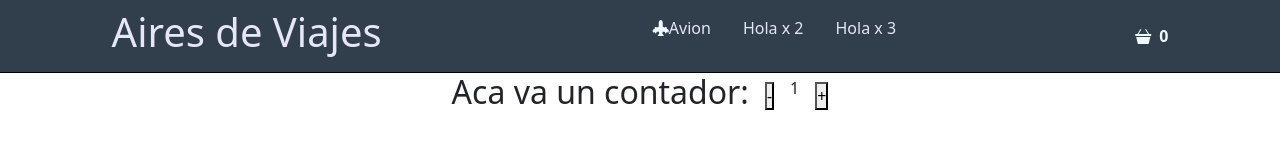
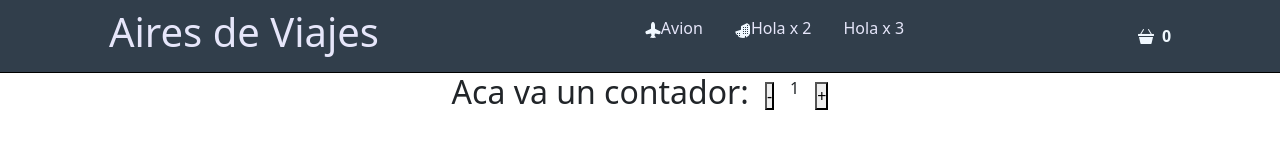
Before and after one commit to FacuCampos/Aires-de-viaje, a React (Vite) app: page / in a window 1280 px wide. Shown: the top 160 px of the page. Built offline with nearby package versions, Linux system fonts and the light colour scheme.

Commit message:
Se agrego bootstrap icons

```diff
--- a/package.json
+++ b/package.json
@@ -14,6 +14,7 @@
     "bootstrap": "^5.3.2",
     "bootstrap-icons": "^1.11.1",
     "react": "^18.2.0",
+    "react-bootstrap-icons": "^1.10.3",
     "react-dom": "^18.2.0"
   },
   "devDependencies": {
--- a/src/components/NavBar/NavBar.jsx
+++ b/src/components/NavBar/NavBar.jsx
@@ -1,6 +1,7 @@
 import React from 'react'
 import './NavBar.css'
 import CartWidget from '../CartWidget/CartWidget'
+import { AirplaneFill, BuildingsFill } from 'react-bootstrap-icons'
 
 
 const NavBar = () => {
@@ -10,8 +11,8 @@ const NavBar = () => {
     <nav>
         <ul>
 
-            <li><i class="bi bi-airplane-engines-fill"></i>Avion</li>
-            <li>Hola x 2</li>
+            <li><AirplaneFill />Avion</li>
+            <li><BuildingsFill />Hola x 2</li>
             <li>Hola x 3</li>
         </ul>
     </nav>
```
Also changed, not shown: 1 other file (tests, documents, lock files or other folders).
